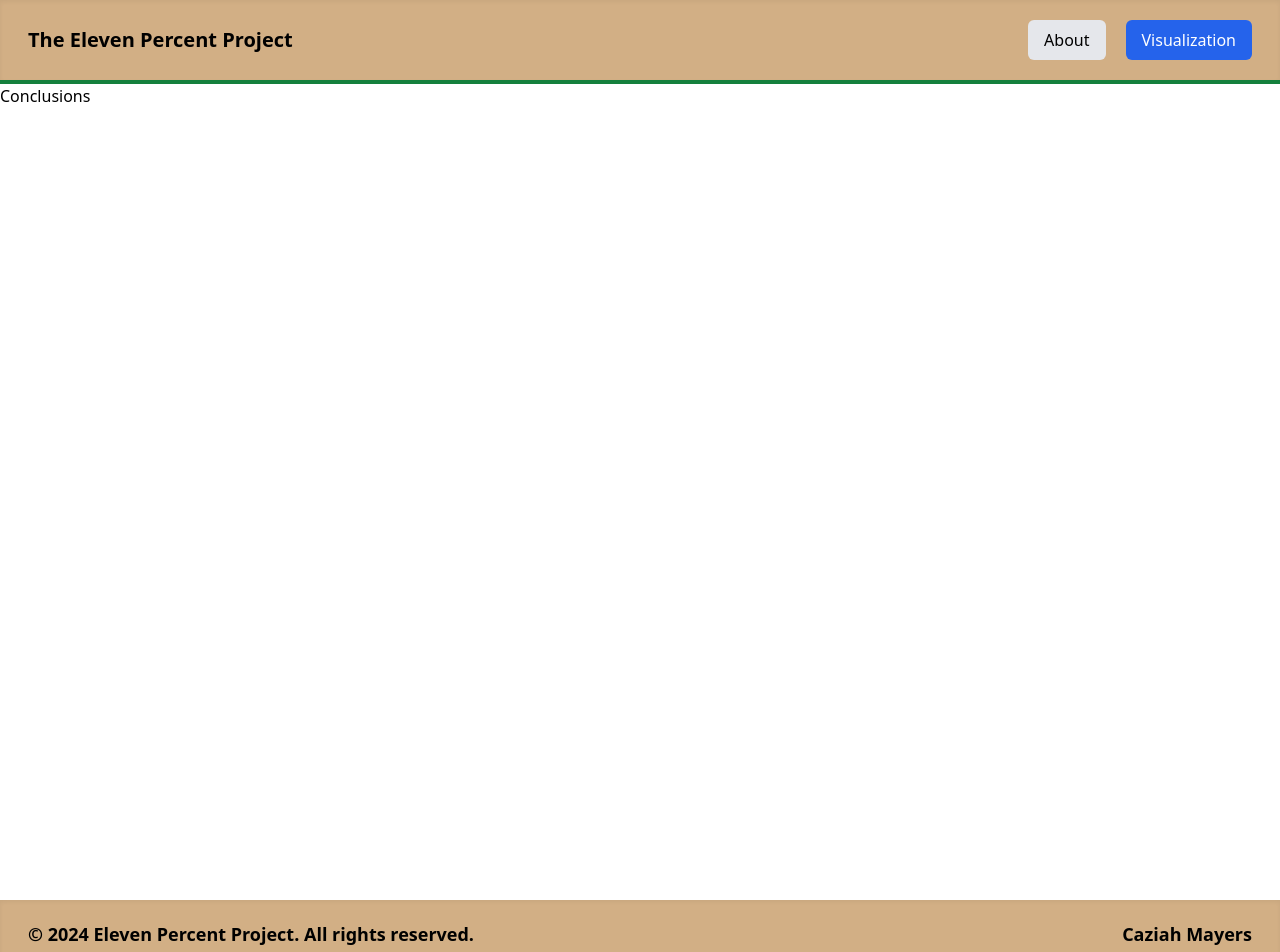
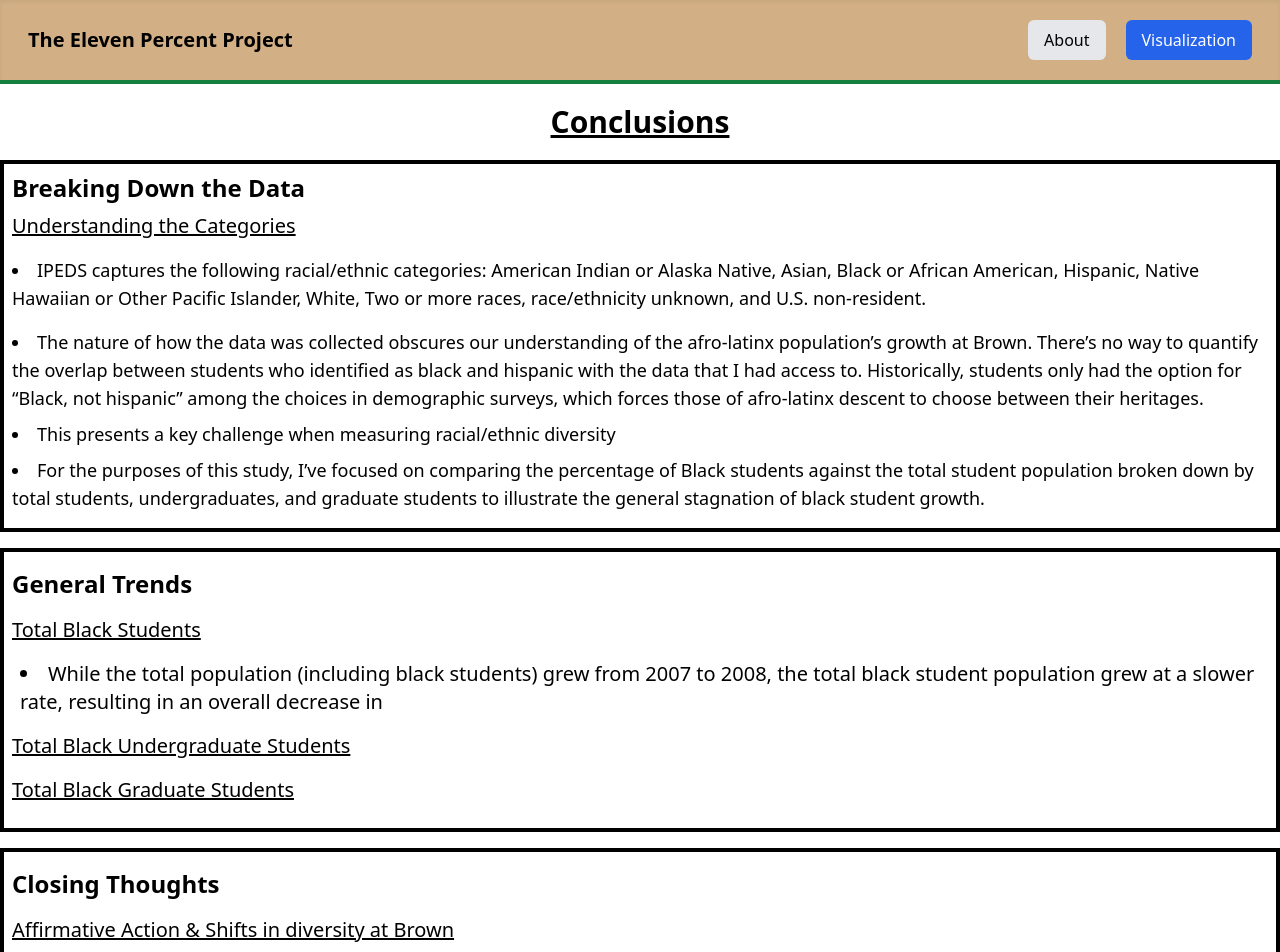
Before and after one commit to CaziahDevs/elevent-percent-revised, a Next.js app in the folder eleven-percent/: page /visuals/concl in a window 1280 px wide. Shown: the top 952 px of the page. Built offline with nearby package versions, Linux system fonts and the light colour scheme.

Commit message:
Major progress on conclusions page

```diff
--- a/eleven-percent/src/app/visuals/concl/page.tsx
+++ b/eleven-percent/src/app/visuals/concl/page.tsx
@@ -1,5 +1,50 @@
 export default function Concl() {
-    return(
-        <div>Conclusions</div>
+    return (
+        <div>
+            <h1 className="text-3xl my-5 font-bold underline text-center">Conclusions</h1>
+
+            <div className="mt-4 gap-4  border-black border-4 p-2 ">
+                <h2 className="text-2xl font-bold  ">Breaking Down the Data</h2>
+                <h3 className="text-xl underline my-2">Understanding the Categories</h3>
+                <div>
+                    <li className="my-2 py-2 text-lg">
+                        IPEDS captures the following racial/ethnic categories: American Indian or Alaska Native,
+                        Asian, Black or African American, Hispanic, Native Hawaiian or Other Pacific Islander,
+                        White, Two or more races, race/ethnicity unknown, and U.S. non-resident.
+                    </li>
+                    <li className="my-2 text-lg">
+                        The nature of how the data was collected obscures our understanding of the afro-latinx
+                        population’s growth at Brown. There’s no way to quantify the overlap between students
+                        who identified as black and hispanic with the data that I had access to. Historically,
+                        students only had the option for “Black, not hispanic” among the choices in demographic
+                        surveys, which forces those of afro-latinx descent to choose between their heritages.
+                    </li>
+                    <li className="my-2 text-lg">This presents a key challenge when measuring racial/ethnic diversity</li>
+                    <li className="my-2 text-lg">
+                        For the purposes of this study, I’ve focused on comparing the percentage of Black students
+                        against the total student population broken down by total students, undergraduates, and
+                        graduate students to illustrate the general stagnation of black student growth.
+                    </li>
+                </div>
+            </div>
+
+            <div className="mt-4 gap-4  border-black border-4 p-2 ">
+                <h2 className="text-2xl font-bold my-2 ">General Trends</h2>
+
+                <h3 className="text-xl underline my-4 ">Total Black Students</h3>
+                <li className="px-2 text-xl">While the total population (including black students) grew from 2007 to 2008,
+                    the total black student population grew at a slower rate, resulting in an overall decrease in </li>
+                <h3 className="text-xl underline my-4">Total Black Undergraduate Students</h3>
+                <h3 className="text-xl underline my-4">Total Black Graduate Students</h3>
+            </div>
+
+            <div className="mt-4 gap-4  border-black border-4 p-2 ">
+                <h2 className="text-2xl font-bold my-2">Closing Thoughts</h2>
+
+                <h3 className="text-xl underline my-4">Affirmative Action & Shifts in diversity at Brown</h3>
+                <h3 className="text-xl underline my-4">The impact of discrimination on students</h3>
+                <h3 className="text-xl underline my-4">The role of data visualization in understanding trends</h3>
+            </div>
+        </div>
     );
 }
```
Also changed, not shown: 1 other file (tests, documents, lock files or other folders).
